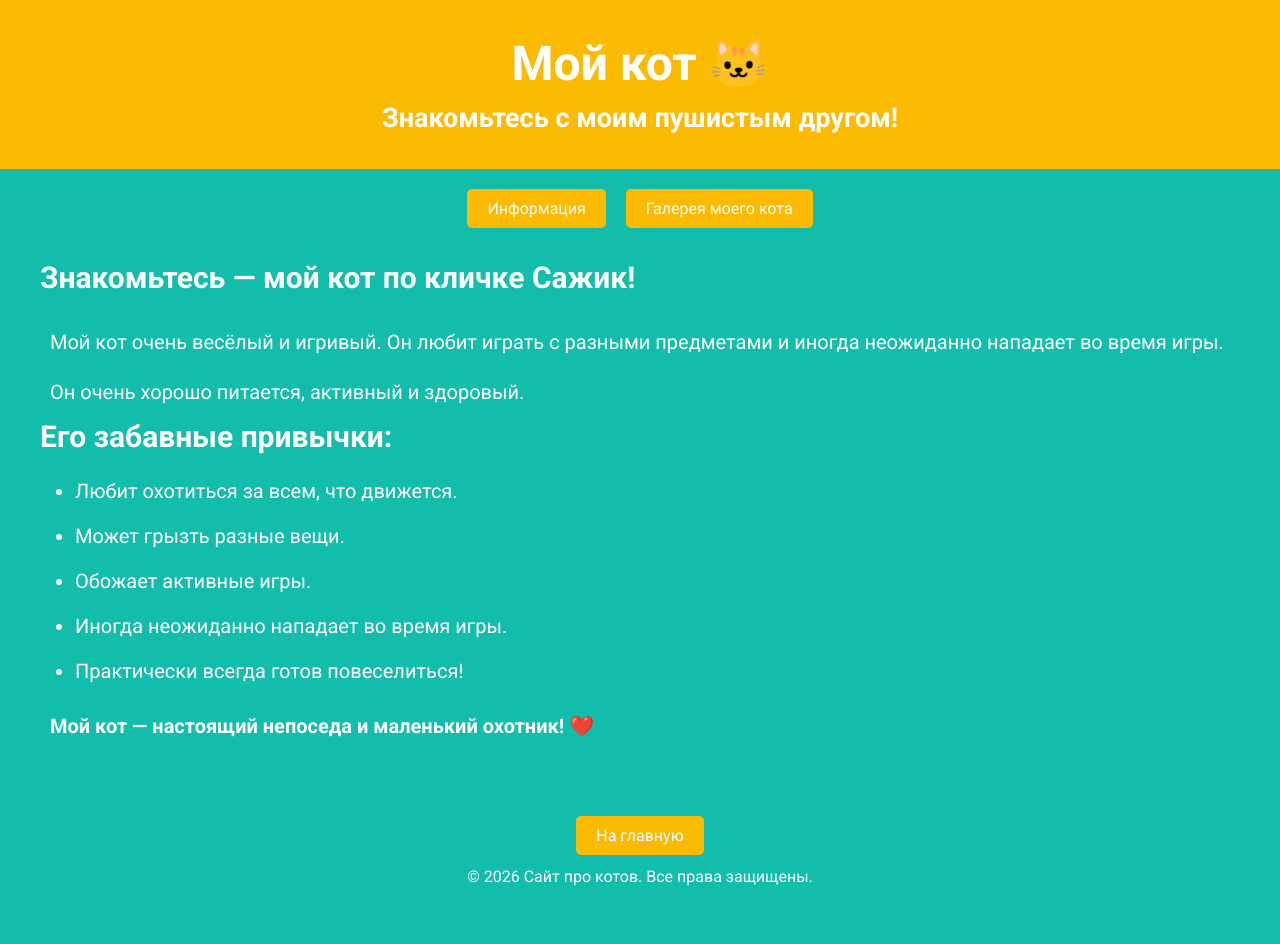
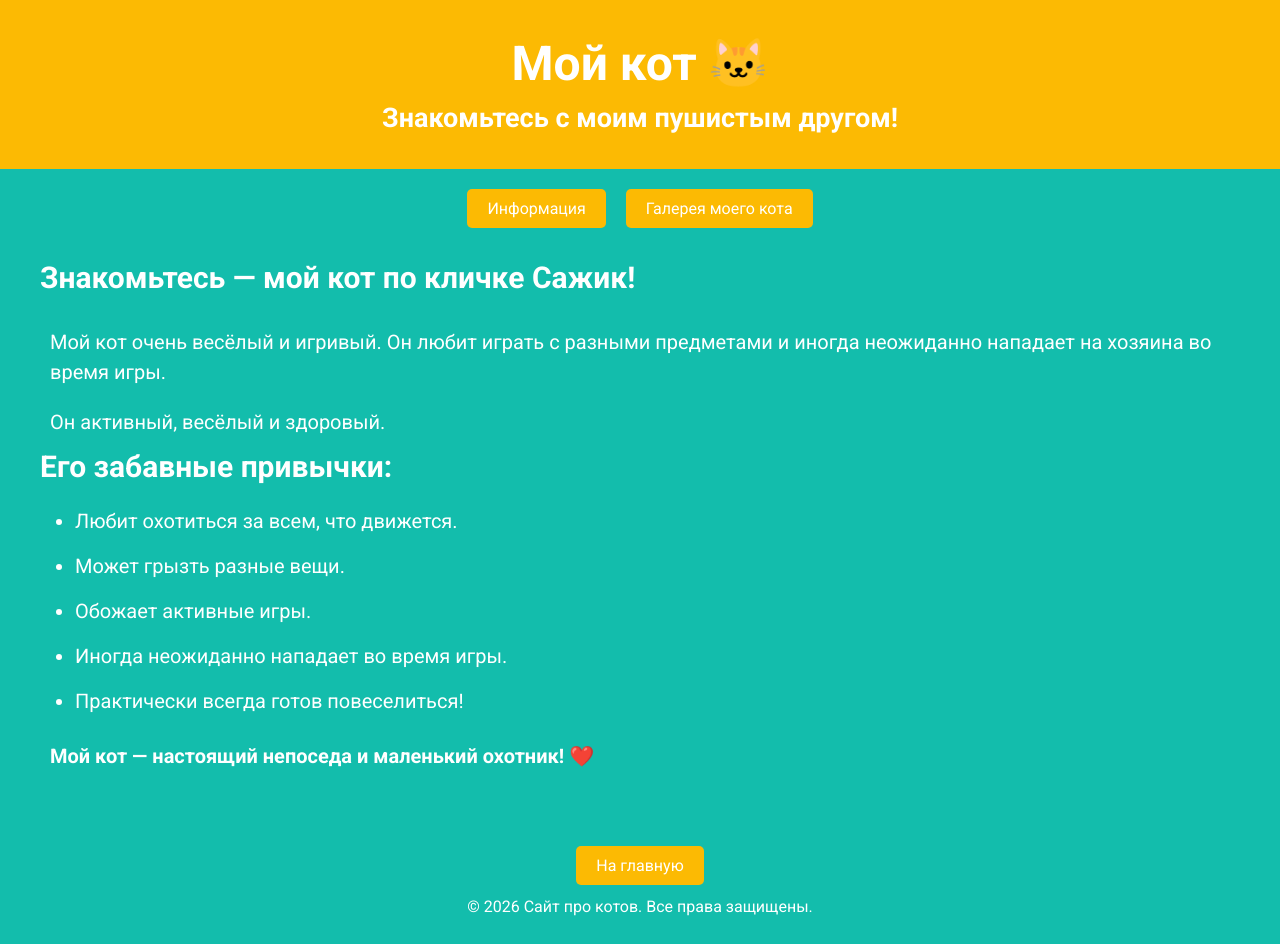
Before and after one commit to Yaroslav777create/kot-ru, a plain HTML site: page cat.html in a window 1280 px wide. Before the commit the page ends 914 px from the top, so only its background shows below. Drawn offline with Linux system fonts and the light colour scheme.

Commit message:
Update cat description and habits in cat.html

```diff
--- a/cat.html
+++ b/cat.html
@@ -586,11 +586,11 @@
             <p>
                 Мой кот очень весёлый и игривый.
                 Он любит играть с разными предметами
-                и иногда неожиданно нападает во время игры.
+                и иногда неожиданно нападает на хозяина во время игры.
             </p>
 
             <p>
-                Он очень хорошо питается, активный и здоровый.
+                Он активный, весёлый и здоровый.
             </p>
 
             <h2>Его забавные привычки:</h2>
```
